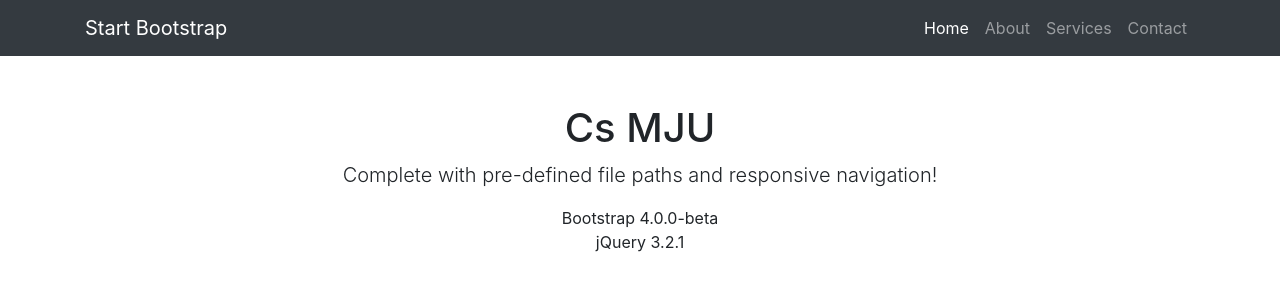
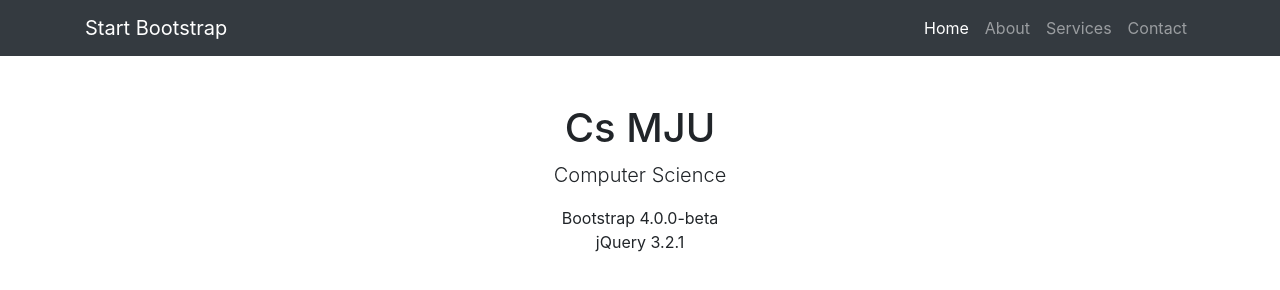
Before and after one commit to maleewansaetang/cs446, a website: page index.html in a window 1280 px wide. Drawn offline with Linux system fonts and the light colour scheme.

Commit message:
Update index.html

```diff
--- a/index.html
+++ b/index.html
@@ -63,7 +63,7 @@
       <div class="row">
         <div class="col-lg-12 text-center">
           <h1 class="mt-5">Cs MJU </h1>
-          <p class="lead">Complete with pre-defined file paths and responsive navigation!</p>
+          <p class="lead">Computer Science</p>
           <ul class="list-unstyled">
             <li>Bootstrap 4.0.0-beta</li>
             <li>jQuery 3.2.1</li>
```
